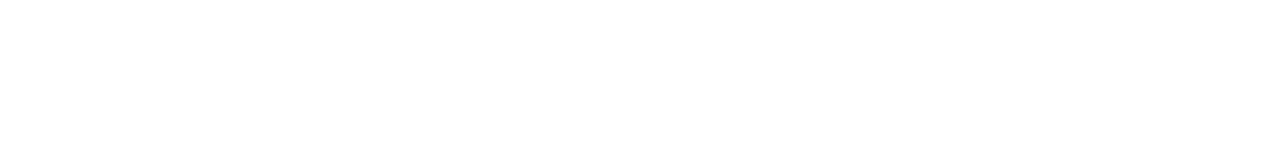
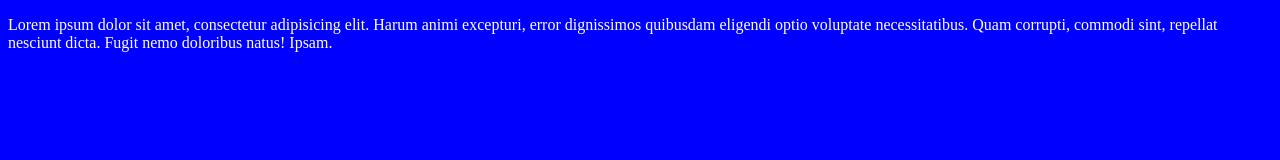
Before and after one commit to JavierS1992/miWeb, a plain HTML site: page index.html in a window 1280 px wide. Drawn offline with Linux system fonts and the light colour scheme.

Commit message:
Cambio todo

```diff
--- a/css/main.css
+++ b/css/main.css
@@ -0,0 +1,4 @@
+body{
+	background: blue;
+	color: white;
+}
--- a/index.html
+++ b/index.html
@@ -3,8 +3,9 @@
 <head>
 	<meta charset="UTF-8">
 	<title>Document</title>
+	<link rel="stylesheet" href="css/main.css">
 </head>
 <body>
-
+	<p>Lorem ipsum dolor sit amet, consectetur adipisicing elit. Harum animi excepturi, error dignissimos quibusdam eligendi optio voluptate necessitatibus. Quam corrupti, commodi sint, repellat nesciunt dicta. Fugit nemo doloribus natus! Ipsam.</p>
 </body>
 </html>
```
